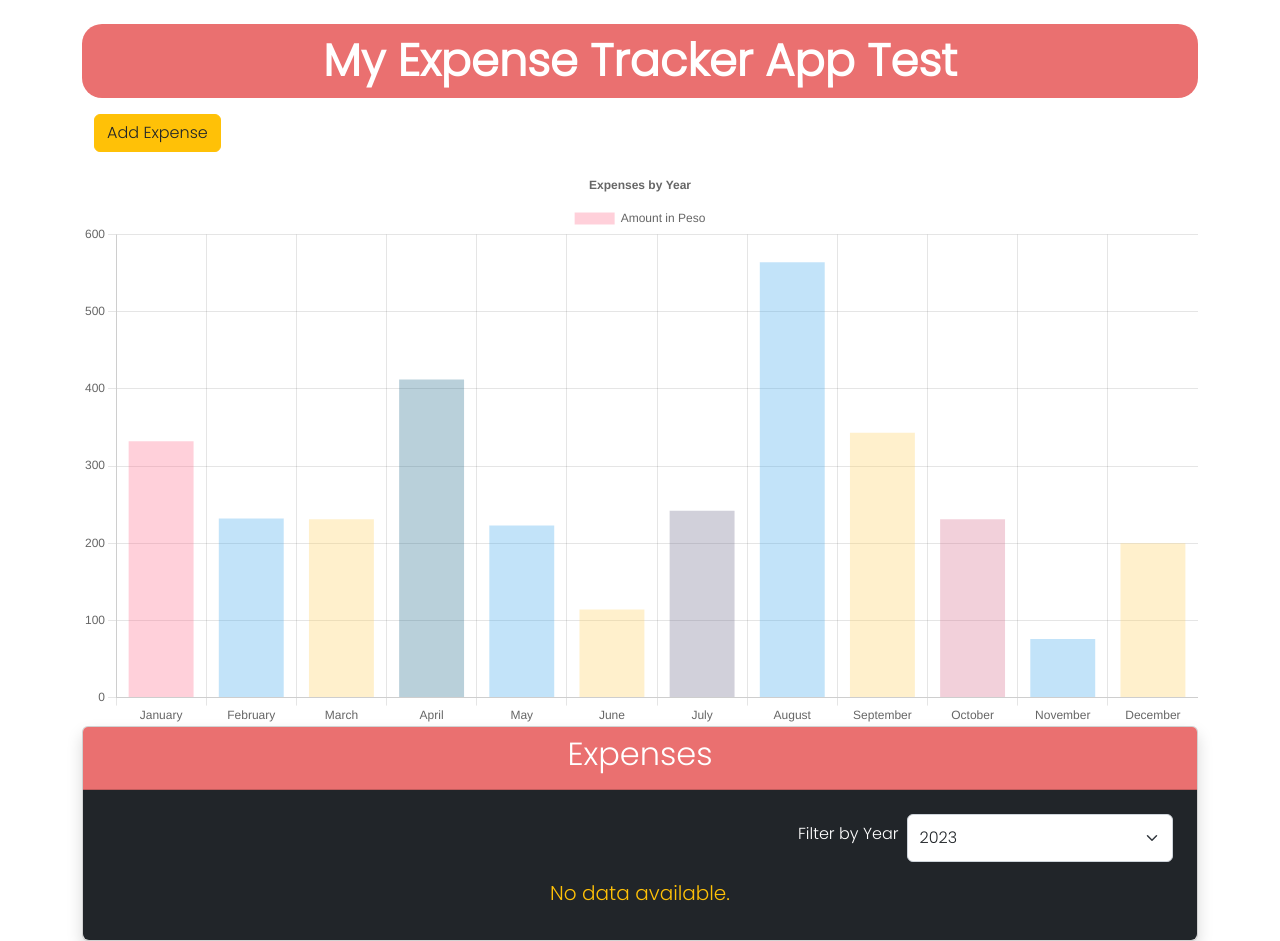
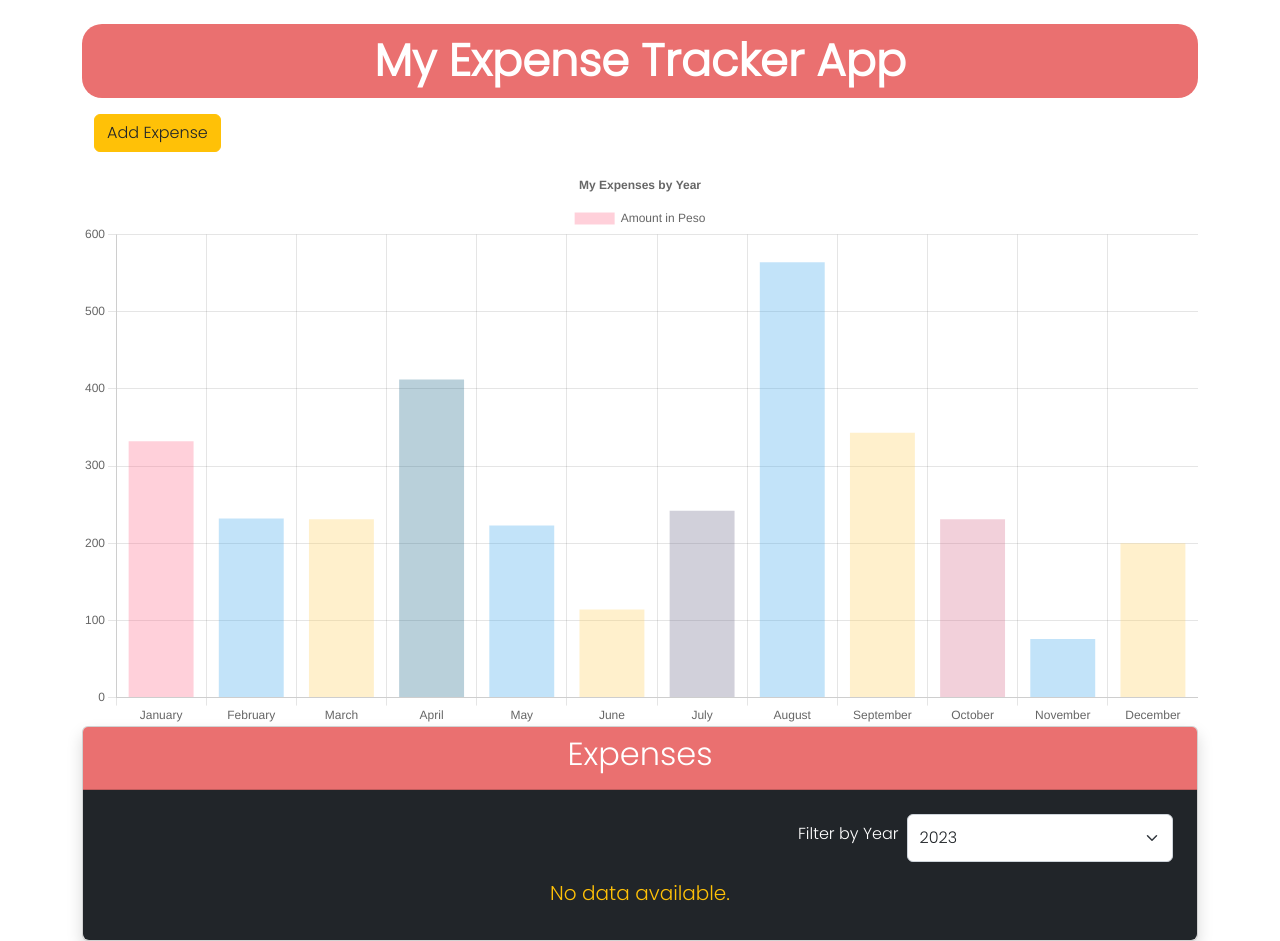
Before and after one commit to agentxyz999/expense-tracker-app, a React (Create React App) app: page / in a window 1280 px wide. Built offline with nearby package versions, Linux system fonts and the light colour scheme.

Commit message:
minor chart labels mod

```diff
--- a/src/App.js
+++ b/src/App.js
@@ -42,7 +42,7 @@ const App = () => {
 
   return (
     <div className="container">
-      <h1 className="text-center mt-4">My Expense Tracker App Test</h1>
+      <h1 className="text-center mt-4">My Expense Tracker App</h1>
       <NewExpense onAddExpense={addExpenseHandler} />
       <Chart />
       <ExpenseItemList
--- a/src/components/Chart/Chart.jsx
+++ b/src/components/Chart/Chart.jsx
@@ -27,7 +27,7 @@ const Chart = () => {
       },
       title: {
         display: true,
-        text: "Expenses by Year",
+        text: "My Expenses by Year",
       },
     },
   };
```
